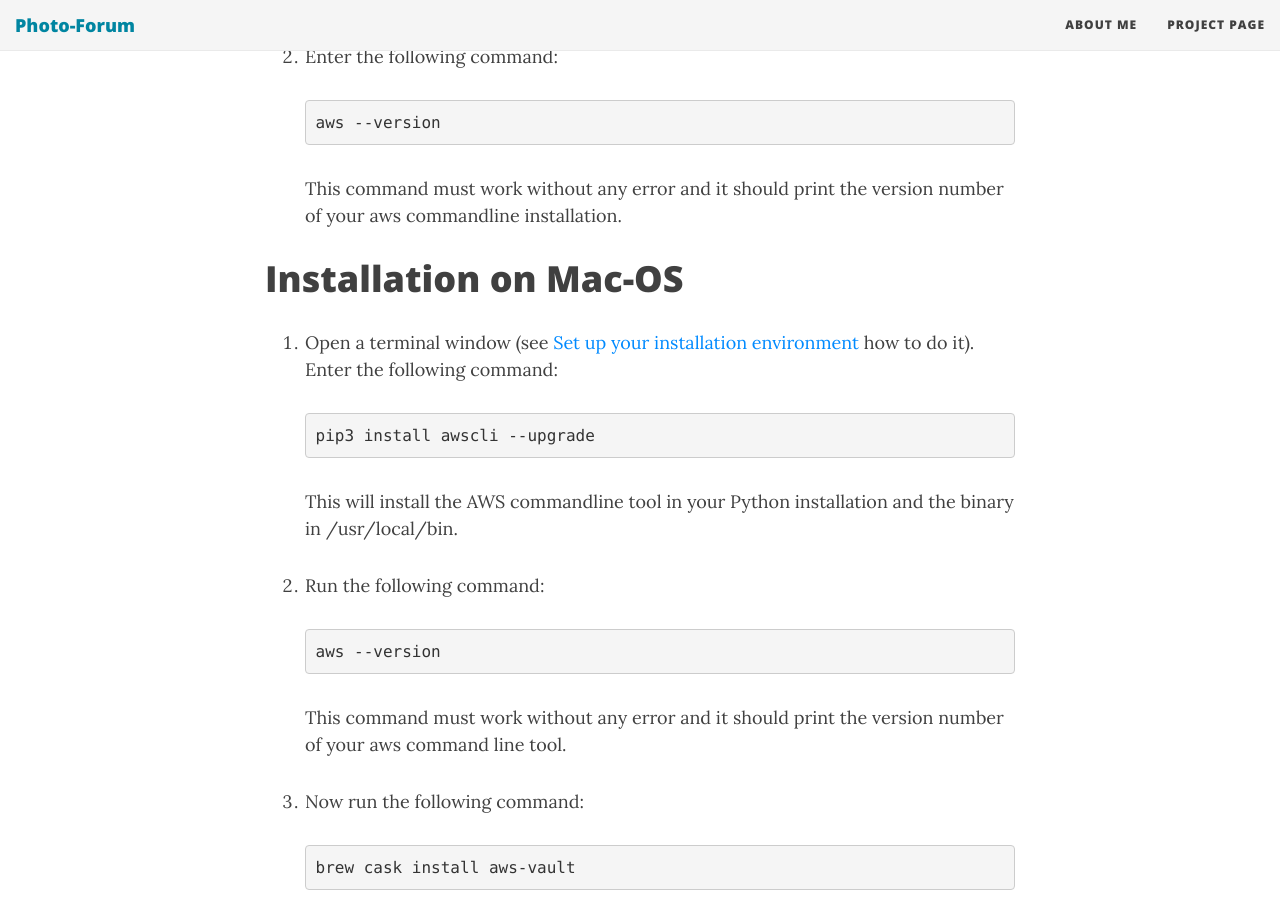
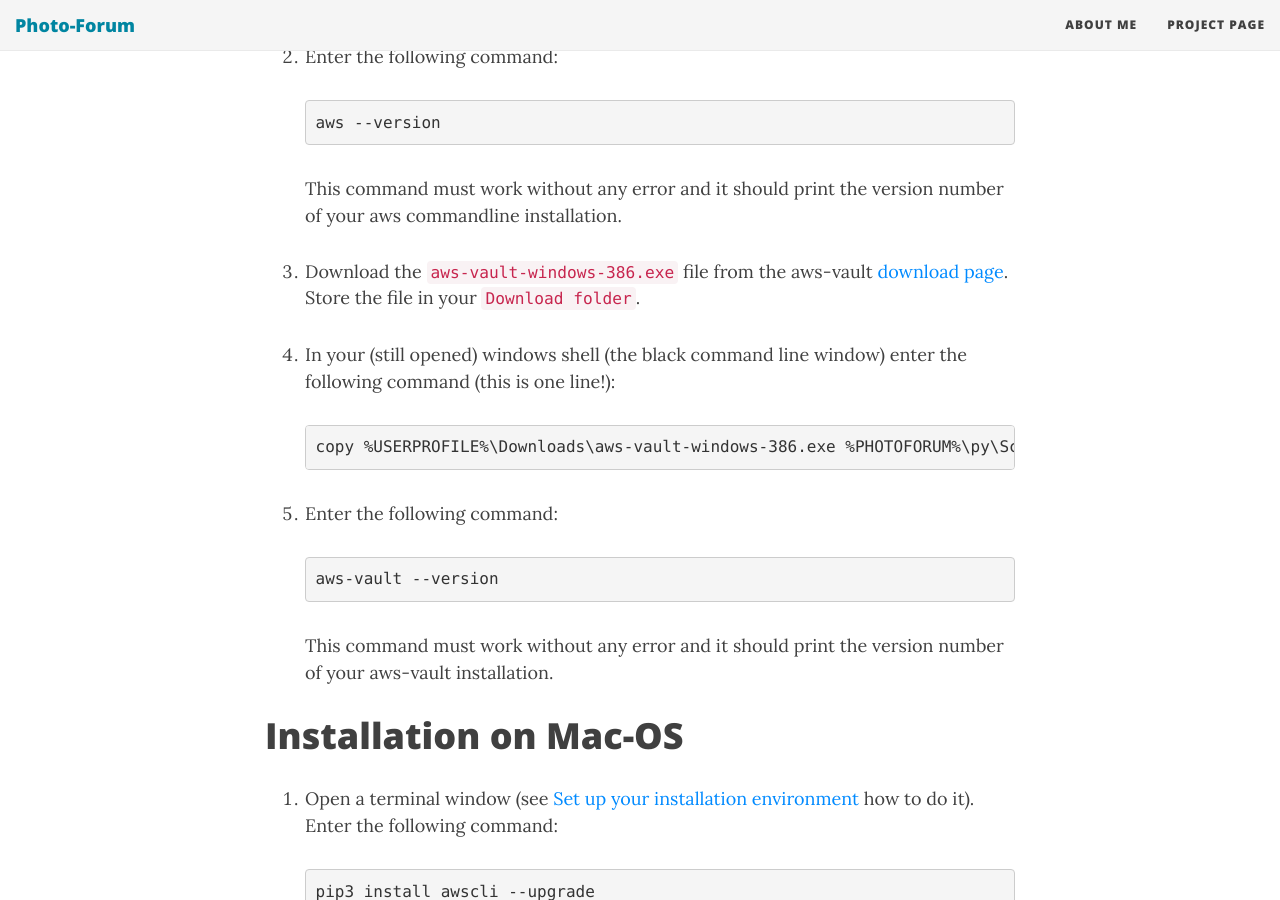
Before and after one commit to MiriamPapp/photo-forum, a Jekyll site: the page built from docs/awstoolssetup.md, in a window 1280 px wide and 900 px high, scrolled down 1018 px. Built offline with Jekyll 4.4.1, drawn with Linux system fonts in a browser that asks for light colours; nearby versions of some CDN libraries.

Commit message:
github-pages: aws-vault installation for Windows (English)

````diff
--- a/docs/awstoolssetup.md
+++ b/docs/awstoolssetup.md
@@ -31,6 +31,23 @@ on its website.
    ```
    This command must work without any error and it should print the version number of
    your aws commandline installation.
+3. Download the `aws-vault-windows-386.exe` file from the aws-vault
+   [download page](https://github.com/99designs/aws-vault/releases). Store the file
+   in your `Download folder`.
+4. In your (still opened) windows shell (the black command line window) enter the following
+   command (this is one line!):
+
+   ```Shell
+   copy %USERPROFILE%\Downloads\aws-vault-windows-386.exe %PHOTOFORUM%\py\Scripts\aws-vault.exe
+   ```
+5. Enter the following command:
+
+   ```Shell
+   aws-vault --version
+   ```
+   This command must work without any error and it should print the version number of
+   your aws-vault installation.
+
 
 # Installation on Mac-OS
 
````
